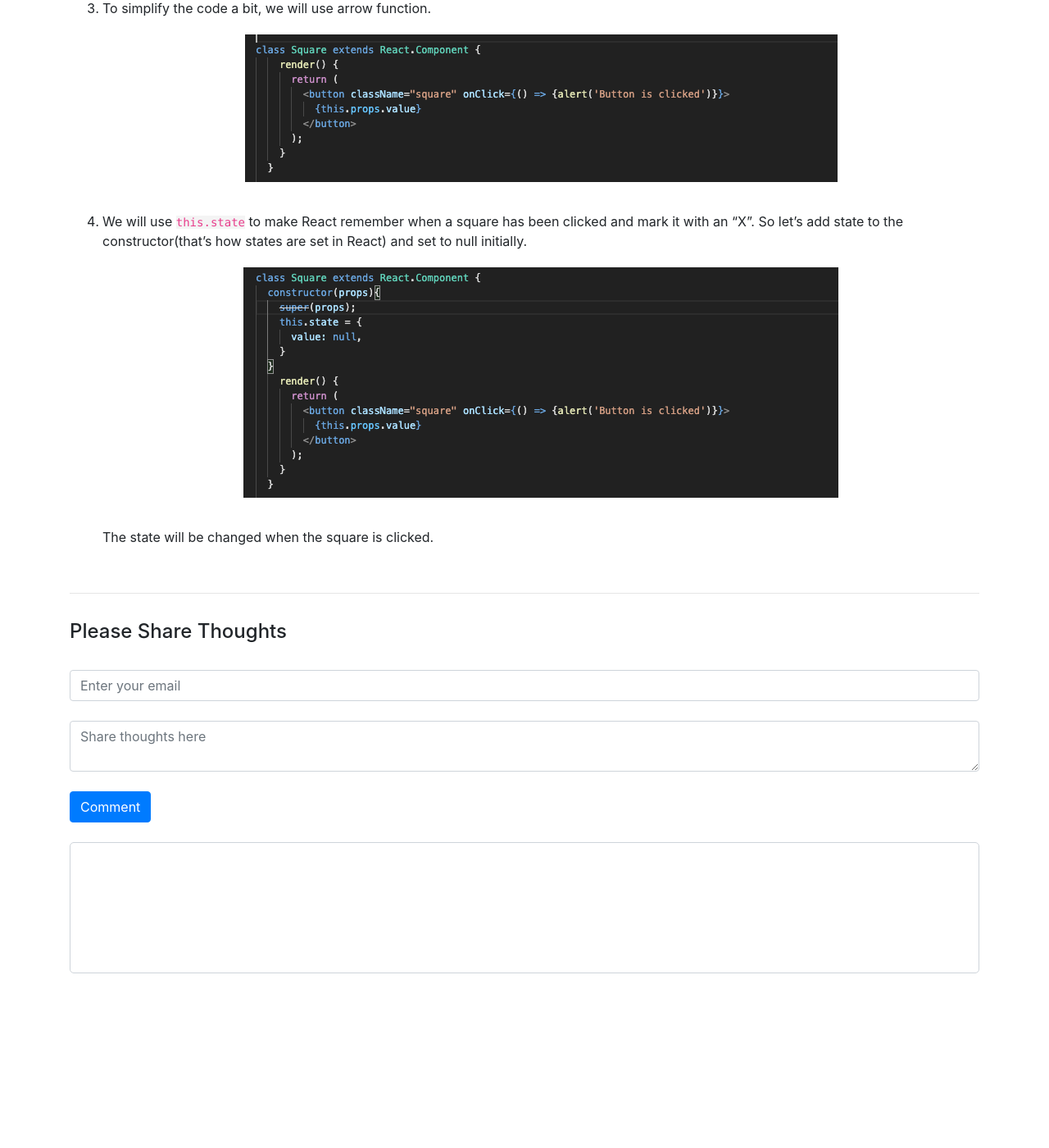
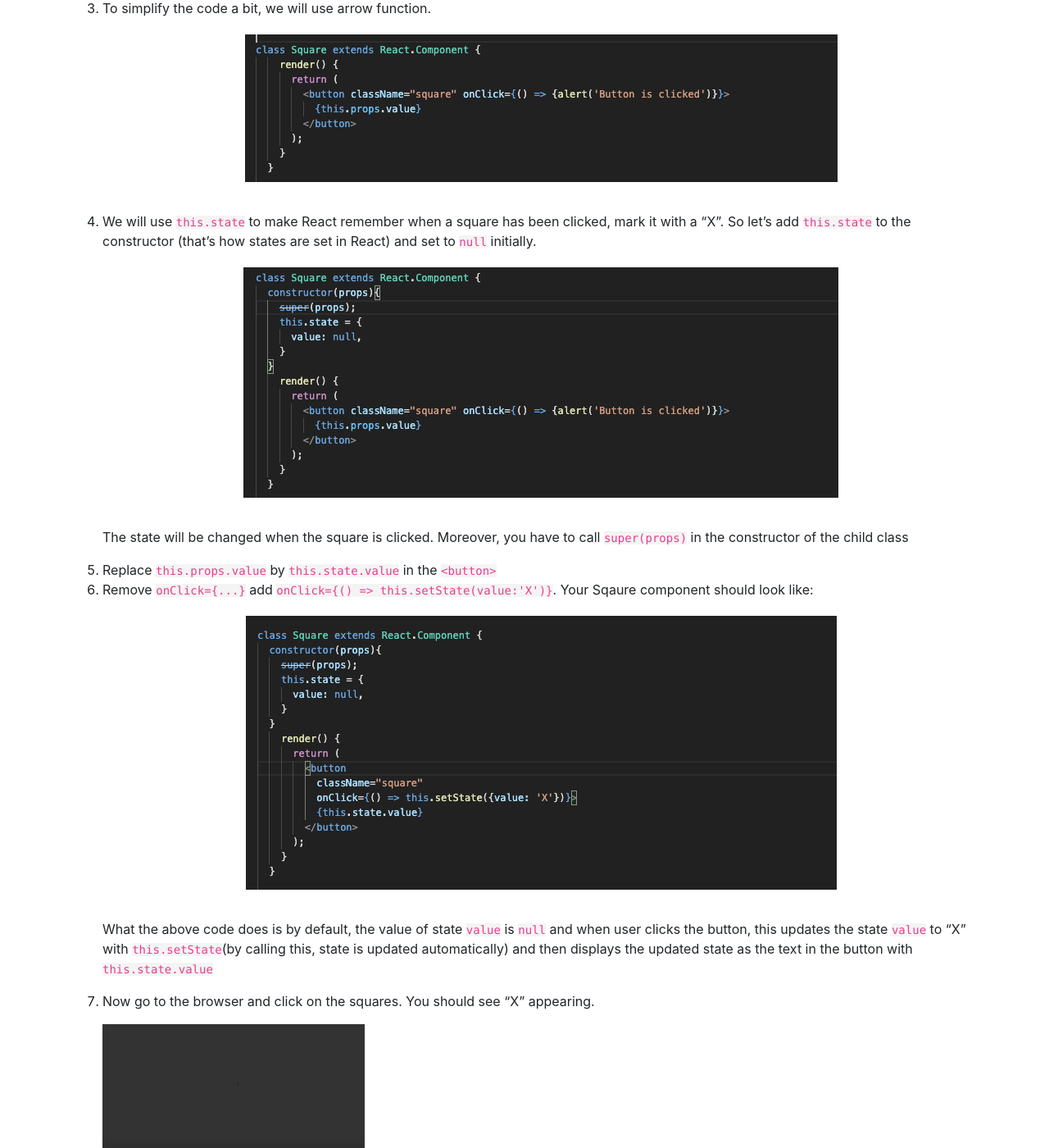
Before and after one commit to zainafzal88/blog, a Jekyll site: the page built from _posts/2020-09-12-react-fundamentals.md, in a window 1280 px wide and 1400 px high, scrolled down 9609 px. Shown: the whole window at 82% size. Built offline with Jekyll 4.4.1, drawn with Linux system fonts in a browser that asks for light colours; before the commit the page ends 10820 px from its top, so only the background shows below that; some of the changed text lies outside the part shown; grey boxes are pictures that could not be loaded.

Commit message:
react-blog-part-4

```diff
--- a/_posts/2020-09-12-react-fundamentals.md
+++ b/_posts/2020-09-12-react-fundamentals.md
@@ -267,8 +267,20 @@ To play the game, we need to be able to click on the squares, which is why we wi
     <p align="center">
       <img src="/assets/images/2020-09-12/arrow-function.png">
     </p>
-4. We will use `this.state` to make React remember when a square has been clicked and mark it with an "X". So let's add state to the constructor(that's how states are set in React) and set to null initially.
+4. We will use `this.state` to make React remember when a square has been clicked, mark it with a "X". So let's add `this.state` to the constructor (that's how states are set in React) and set to `null` initially.
     <p align="center">
       <img src="/assets/images/2020-09-12/state-null.png">
     </p>
-    The state will be changed when the square is clicked.
+    The state will be changed when the square is clicked. Moreover, you have to call `super(props)` in the constructor of the child class
+5. Replace `this.props.value` by `this.state.value` in the `<button>`
+6. Remove `onClick={...}` add `onClick={() => this.setState(value:'X')}`. Your Sqaure component should look like:
+    <p align="center">
+      <img src="/assets/images/2020-09-12/update-state.png">
+    </p>
+      What the above code does is by default, the value of state `value` is `null` and when user clicks the button, this updates the state `value` to "X" with `this.setState`(by calling this, state is updated automatically) and then displays the updated state as the text in the button with `this.state.value`
+7. Now go to the browser and click on the squares. You should see "X" appearing.
+
+    <video width="320" height="240" controls>
+      <source src="/assets/images/2020-09-12/square-with-crosses.mov">
+    </video>
+8. Now we need to add "O" to our games as Tic Tac Toe has to have "Xs" and "0s" to be played. However, we will add them every alternative turns
```
Also changed, not shown: assets/images/2020-09-12/update-state.png (added), 1 other file.
